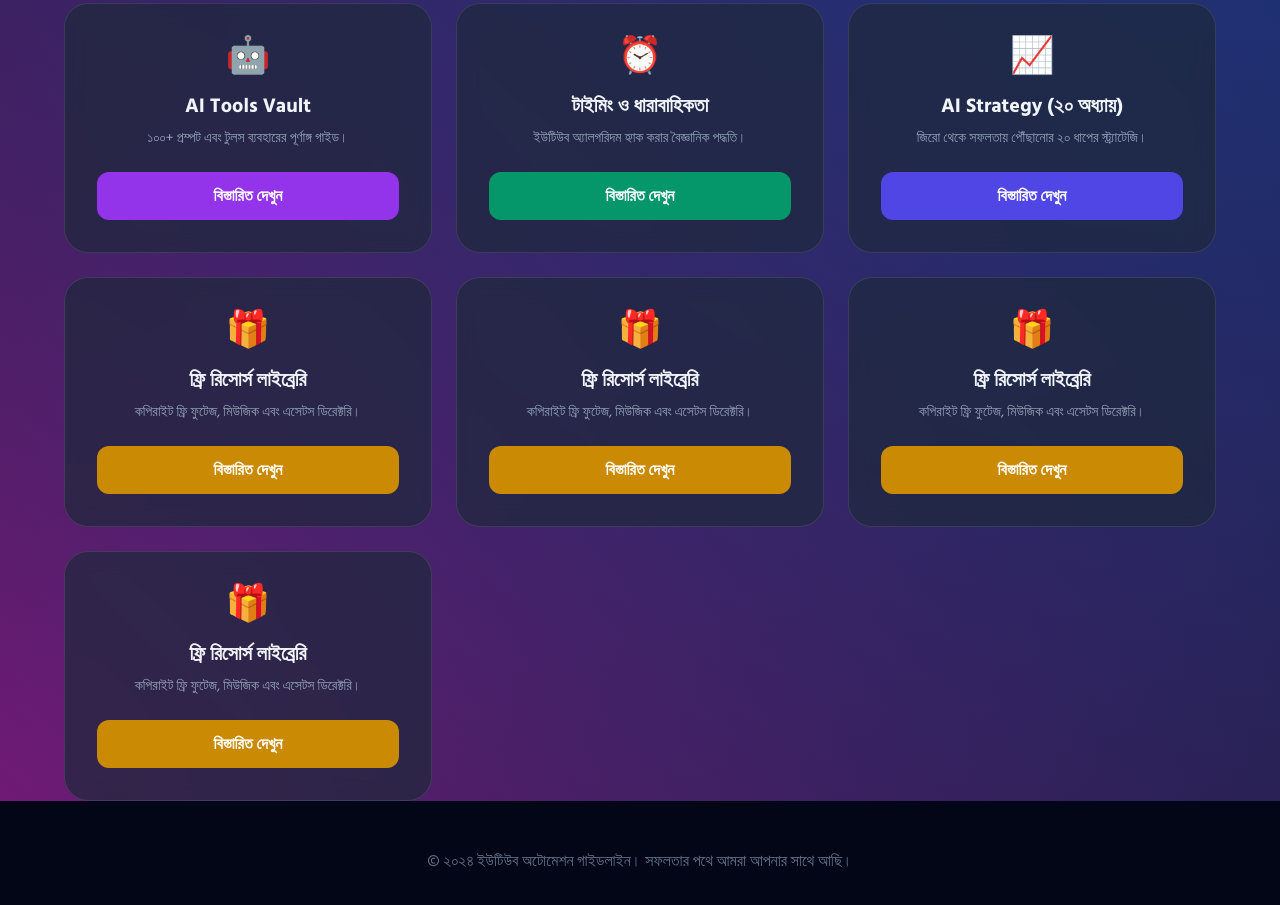
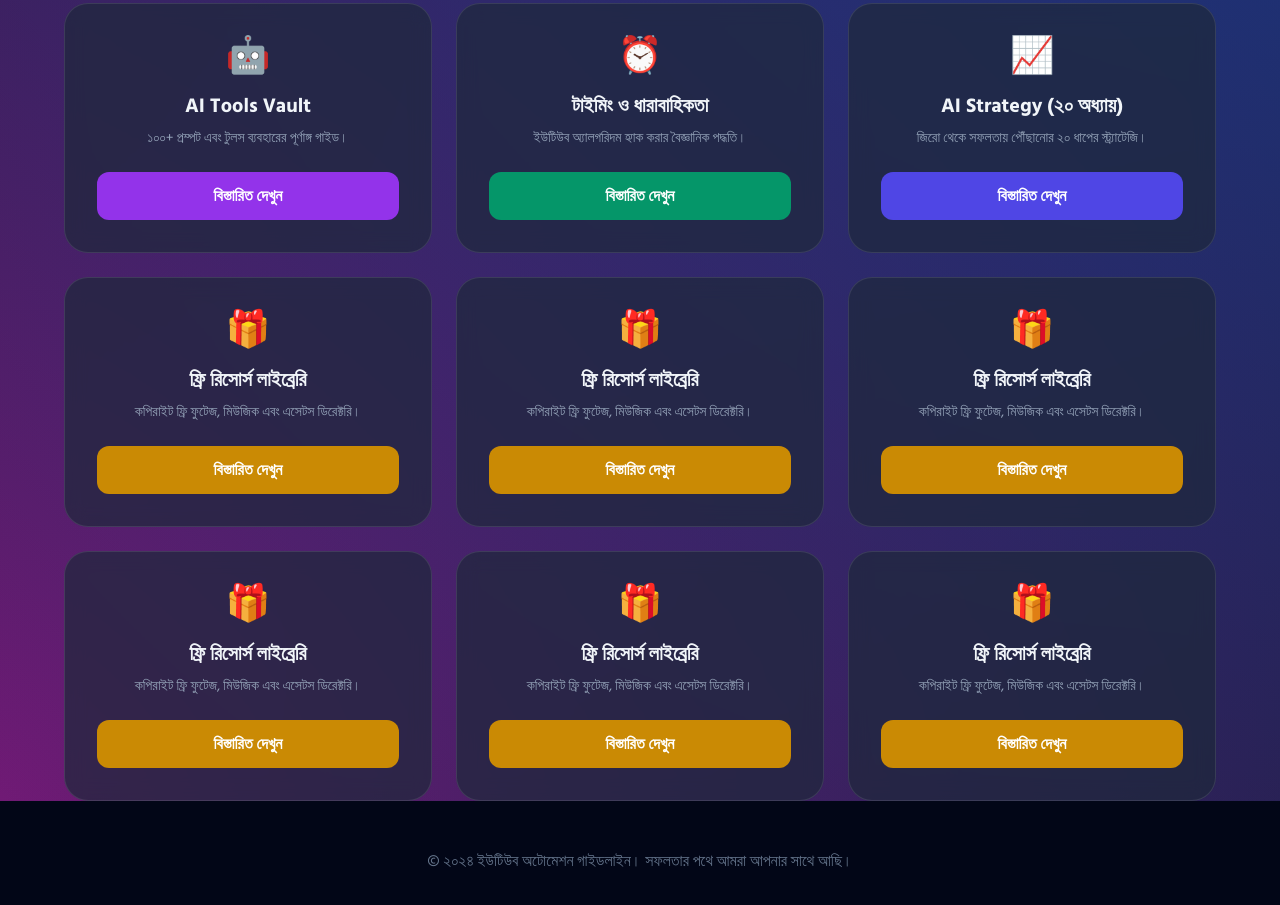
Before and after one commit to Economics-2/Ai_Music_Masterclass, a plain HTML site: page index.html in a window 1280 px wide. Shown: the part 543-1448 px from the top of the page. Drawn offline with nearby package versions, Linux system fonts and the light colour scheme.

Commit message:
Update index.html

```diff
--- a/index.html
+++ b/index.html
@@ -125,6 +125,22 @@
                 <a href="youtube_passive_income_master_guide.html" class="w-full py-3 bg-yellow-600 hover:bg-yellow-700 text-white rounded-xl font-bold transition">বিস্তারিত দেখুন</a>
             </div>
 
+            <!-- Link to Page 10: Free Resources -->
+            <div class="nav-card p-8 rounded-3xl flex flex-col items-center">
+                <div class="text-4xl mb-4 text-yellow-400">🎁</div>
+                <h3 class="text-xl font-bold mb-2">ফ্রি রিসোর্স লাইব্রেরি</h3>
+                <p class="text-sm text-slate-400 mb-6">কপিরাইট ফ্রি ফুটেজ, মিউজিক এবং এসেটস ডিরেক্টরি।</p>
+                <a href="100_viral_shorts_scripts.html" class="w-full py-3 bg-yellow-600 hover:bg-yellow-700 text-white rounded-xl font-bold transition">বিস্তারিত দেখুন</a>
+            </div>
+
+            <!-- Link to Page 11: Free Resources -->
+            <div class="nav-card p-8 rounded-3xl flex flex-col items-center">
+                <div class="text-4xl mb-4 text-yellow-400">🎁</div>
+                <h3 class="text-xl font-bold mb-2">ফ্রি রিসোর্স লাইব্রেরি</h3>
+                <p class="text-sm text-slate-400 mb-6">কপিরাইট ফ্রি ফুটেজ, মিউজিক এবং এসেটস ডিরেক্টরি।</p>
+                <a href="main_landing_page.html" class="w-full py-3 bg-yellow-600 hover:bg-yellow-700 text-white rounded-xl font-bold transition">বিস্তারিত দেখুন</a>
+            </div>
+
         </div>
     </div>
 
```
